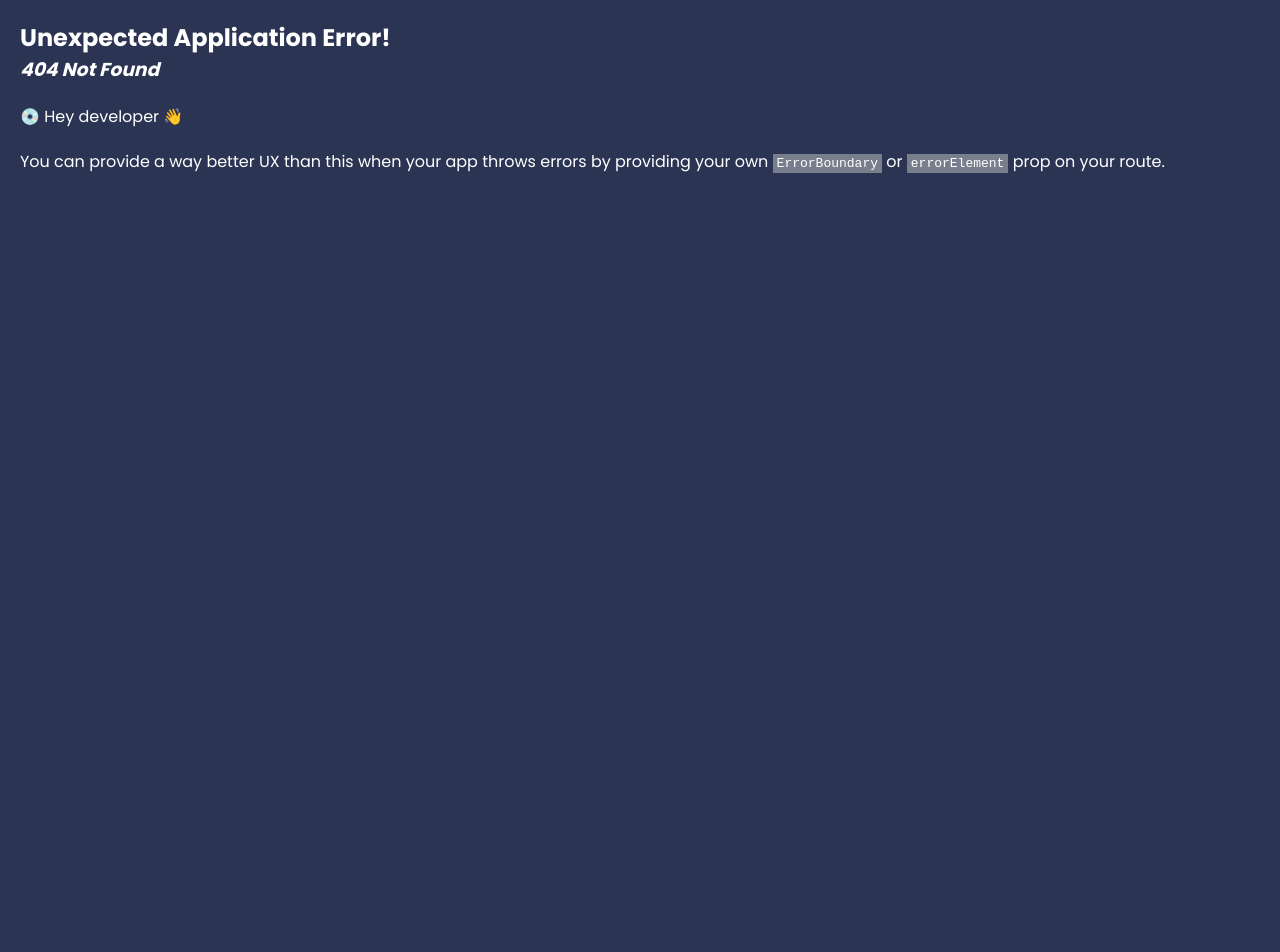
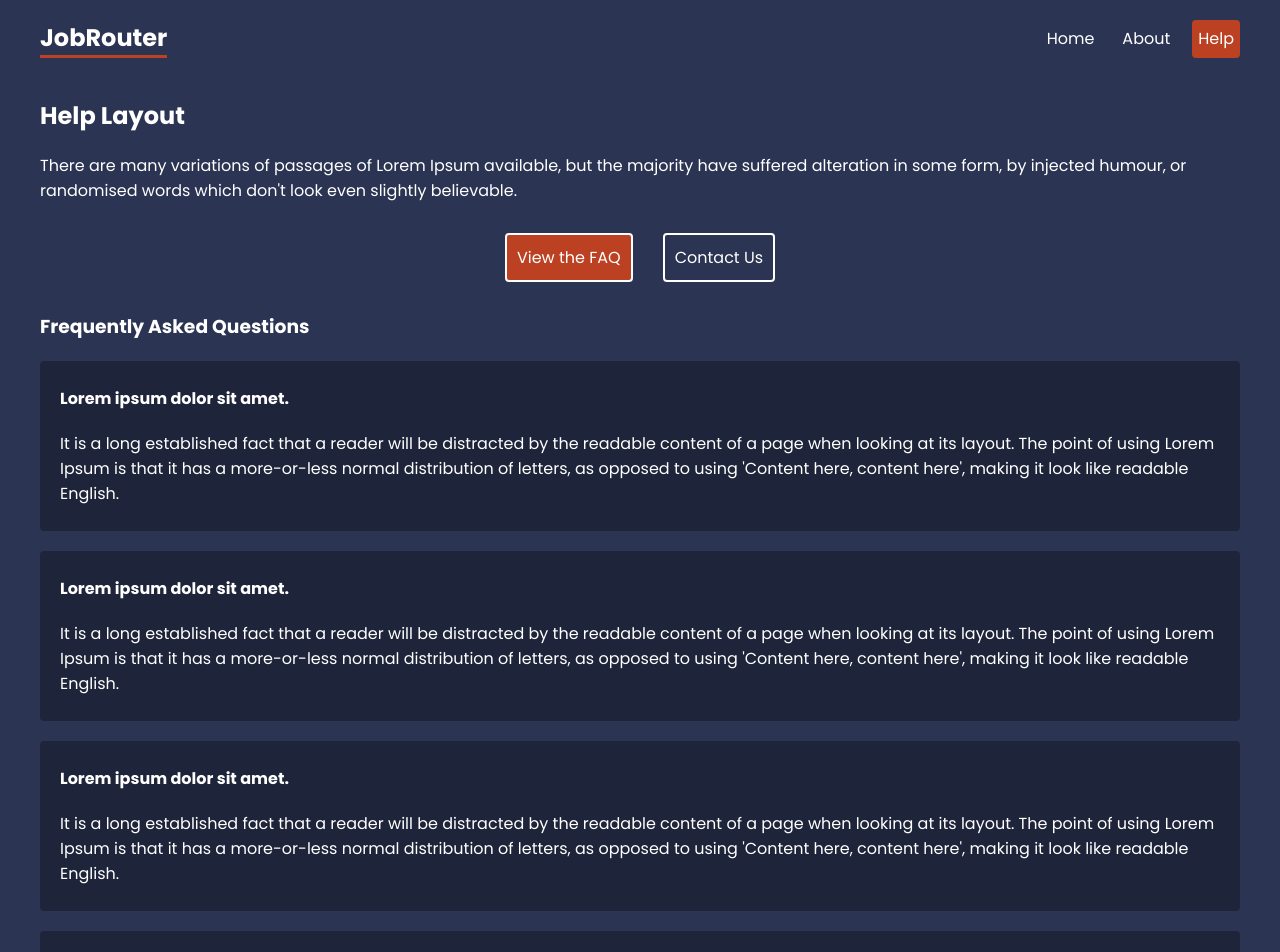
Before and after one commit to Eray-Adiyaman/ReactRouterPrac, a React (Create React App) app: page /help/faq in a window 1280 px wide. Before the commit this address had no page. Shown: the top 952 px of the page. Before the commit the page ends 800 px from the top, so only its background shows below. Built offline with nearby package versions, Linux system fonts and the light colour scheme; the HTML template or start-up script is replaced by a standard one.

Commit message:
Faq,Contact pages

```diff
--- a/src/App.js
+++ b/src/App.js
@@ -6,21 +6,29 @@ import {
 } from "react-router-dom";
 import Home from "./pages/Home";
 import About from "./pages/About";
+import Faq from "./pages/help/Faq";
+import Contact from "./pages/help/Contact";
 
 //layouts
 import RootLayout from "./layouts/RootLayout";
+import HelpLayout from "./layouts/HelpLayout";
+
 
 const router = createBrowserRouter(
   createRoutesFromElements(
     <Route path="/" element={<RootLayout />}>
       <Route index /*or path="/" */ element={<Home />} />
       <Route path="/about" element={<About />} />
+      <Route path="help" element={<HelpLayout />} >
+        <Route path="faq" element={<Faq />}/>
+        <Route path="contact" element={<Contact />} />
+      </Route>
     </Route>
   )
 );
 
 function App() {
-  return <RouterProvider router={router}></RouterProvider>;
+  return <RouterProvider router={router} />;
 }
 
 export default App;
--- a/src/index.css
+++ b/src/index.css
@@ -53,3 +53,63 @@ main {
   max-width: 1200px;
   margin: 40px auto;
 }
+
+/*HELP LAYOUT */
+
+.help-layout nav {
+  display: flex;
+  justify-content: center;
+  gap: 30px;
+  margin: 30px 0;
+}
+
+.help-layout nav a {
+  padding: 10px;
+  border: 2px solid white;
+  border-radius: 4px;
+  text-decoration: none;
+}
+
+.help-layout nav a:hover {
+  border-color: var(--primary);
+}
+.help-layout nav a.active {
+  background: var(--primary);
+}
+
+/* FAQ */
+.faq .question {
+  background-color: rgba(0, 0, 0, 0.3);
+  padding: 5px 20px;
+  border-radius: 4px;
+  margin: 20px 0;
+}
+
+/* CONTACT  */
+
+form {
+  margin-top: 30px;
+}
+
+form input,
+form label span,
+form textarea {
+display: block;
+}
+
+form input,
+form textarea {
+  margin-bottom:30px;
+  padding: 8px;
+  border-radius: 4px;
+  border: 0;
+  width: 300px;
+  color: var(--secondary);
+}
+form textarea {
+  height: 150px;
+}
+
+form label span {
+  margin-bottom: 10px;
+}
--- /dev/null
+++ b/src/layouts/HelpLayout.js
@@ -0,0 +1,22 @@
+import { NavLink, Outlet } from "react-router-dom";
+
+export default function HelpLayout() {
+  return (
+    <div className="help-layout">
+      <h2>Help Layout</h2>
+      <p>
+        There are many variations of passages of Lorem Ipsum available, but the
+        majority have suffered alteration in some form, by injected humour, or
+        randomised words which don't look even slightly believable.
+      </p>
+
+      <nav>
+        <NavLink to="faq">View the FAQ</NavLink>
+        <NavLink to="contact">Contact Us</NavLink>
+
+      </nav>
+
+      <Outlet />
+    </div>
+  );
+}
--- a/src/layouts/RootLayout.js
+++ b/src/layouts/RootLayout.js
@@ -8,6 +8,7 @@ export default function RootLayout() {
           <h1>JobRouter</h1>
           <NavLink to="/">Home</NavLink>
           <NavLink to="about">About</NavLink>
+          <NavLink to="help" >Help</NavLink>
         </nav>
       </header>
 
--- /dev/null
+++ b/src/pages/help/Contact.js
@@ -0,0 +1,22 @@
+import React from 'react'
+
+export default function Contact() {
+  return (
+    <div className="contact">
+        <h3>Contact</h3>
+
+    <form>
+        <label>
+            <span>Your email:</span>
+            <input type="email" name="email" required />
+        </label>
+        <label>
+            <span>Your message</span>
+            <textarea name="message" required></textarea>
+        </label>
+        <button>Submit</button>
+    </form>
+
+    </div>
+  )
+}
--- /dev/null
+++ b/src/pages/help/Faq.js
@@ -0,0 +1,61 @@
+import React from "react";
+
+export default function Faq() {
+  return (
+    <div className="faq">
+      <h3>Frequently Asked Questions</h3>
+
+      <div className="question">
+        <p>
+          <strong>Lorem ipsum dolor sit amet.</strong>
+        </p>
+        <p>
+          It is a long established fact that a reader will be distracted by the
+          readable content of a page when looking at its layout. The point of
+          using Lorem Ipsum is that it has a more-or-less normal distribution of
+          letters, as opposed to using 'Content here, content here', making it
+          look like readable English.{" "}
+        </p>
+      </div>
+
+      <div className="question">
+        <p>
+          <strong>Lorem ipsum dolor sit amet.</strong>
+        </p>
+        <p>
+          It is a long established fact that a reader will be distracted by the
+          readable content of a page when looking at its layout. The point of
+          using Lorem Ipsum is that it has a more-or-less normal distribution of
+          letters, as opposed to using 'Content here, content here', making it
+          look like readable English.{" "}
+        </p>
+      </div>
+
+      <div className="question">
+        <p>
+          <strong>Lorem ipsum dolor sit amet.</strong>
+        </p>
+        <p>
+          It is a long established fact that a reader will be distracted by the
+          readable content of a page when looking at its layout. The point of
+          using Lorem Ipsum is that it has a more-or-less normal distribution of
+          letters, as opposed to using 'Content here, content here', making it
+          look like readable English.{" "}
+        </p>
+      </div>
+
+      <div className="question">
+        <p>
+          <strong>Lorem ipsum dolor sit amet.</strong>
+        </p>
+        <p>
+          It is a long established fact that a reader will be distracted by the
+          readable content of a page when looking at its layout. The point of
+          using Lorem Ipsum is that it has a more-or-less normal distribution of
+          letters, as opposed to using 'Content here, content here', making it
+          look like readable English.{" "}
+        </p>
+      </div>
+    </div>
+  );
+}
```
